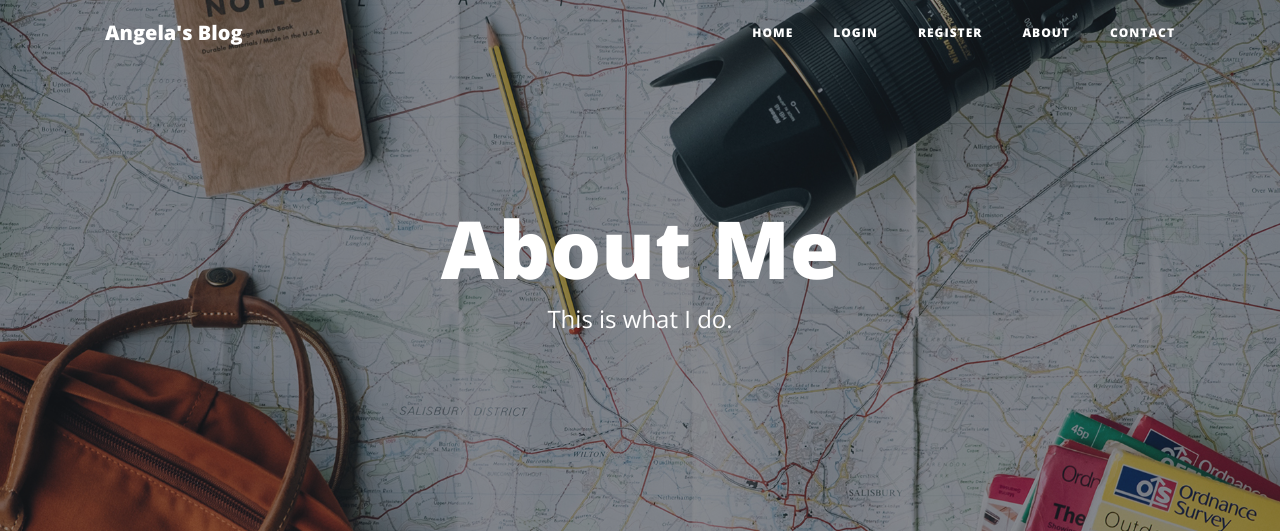
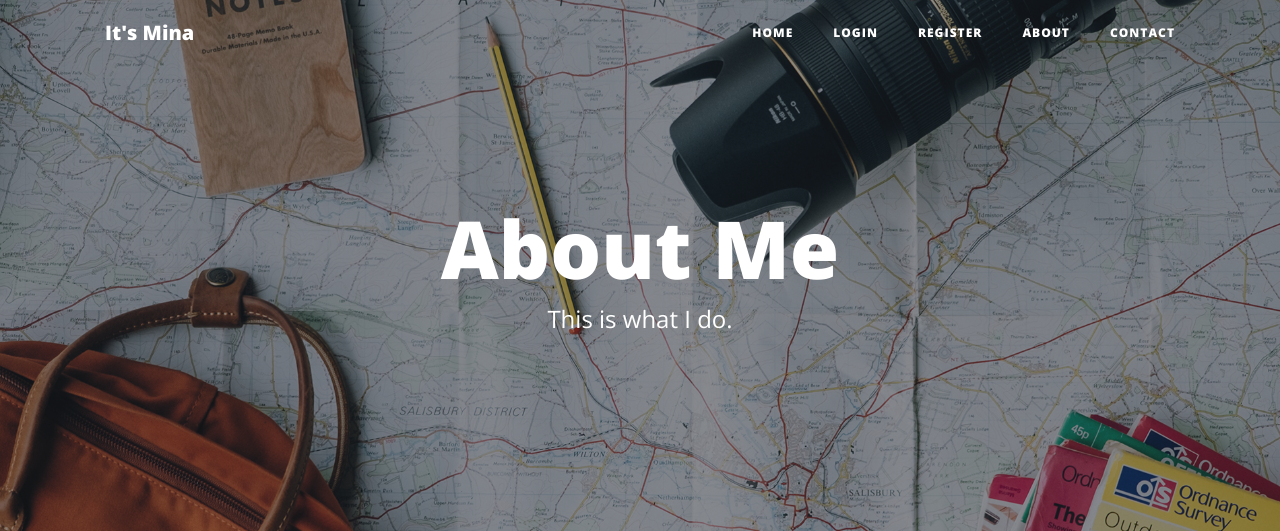
Before and after one commit to mhabib80/Blog-Website-Flask, a Flask app: page /about in a window 1280 px wide. Shown: the top 531 px of the page. Run offline with Flask 2, Linux system fonts and the light colour scheme; some libraries are stand-ins or nearby versions.

Commit message:
Revise landing page header

```diff
--- a/templates/header.html
+++ b/templates/header.html
@@ -8,7 +8,7 @@
   <meta name="description" content="">
   <meta name="author" content="">
 
-  <title>Angela's Blog</title>
+  <title>Mina's Sandbox</title>
 
   <!-- Bootstrap core CSS -->
   <link href="{{ url_for('static', filename='vendor/bootstrap/css/bootstrap.min.css') }}" rel="stylesheet">
@@ -29,7 +29,7 @@
   <!-- Navigation -->
   <nav class="navbar navbar-expand-lg navbar-light fixed-top" id="mainNav">
     <div class="container">
-      <a class="navbar-brand" href="{{url_for('get_all_posts')}}">Angela's Blog</a>
+      <a class="navbar-brand" href="{{url_for('get_all_posts')}}">It's Mina</a>
       <button class="navbar-toggler navbar-toggler-right" type="button" data-toggle="collapse" data-target="#navbarResponsive" aria-controls="navbarResponsive" aria-expanded="false" aria-label="Toggle navigation">
         Menu
         <i class="fas fa-bars"></i>
--- a/templates/index.html
+++ b/templates/index.html
@@ -1,7 +1,7 @@
 {% include "header.html" %}
 
   <!-- Page Header -->
-  <header class="masthead" style="background-image: url('https://images.unsplash.com/photo-1470092306007-055b6797ca72?ixlib=rb-1.2.1&auto=format&fit=crop&w=668&q=80')">
+  <header class="masthead" style="background-image: url('https://images.unsplash.com/photo-1610296669228-602fa827fc1f?ixlib=rb-1.2.1&ixid=MnwxMjA3fDB8MHxwaG90by1wYWdlfHx8fGVufDB8fHx8&auto=format&fit=crop&w=1975&q=80')">
     <div class="overlay"></div>
     <div class="container">
       <div class="row">
```
